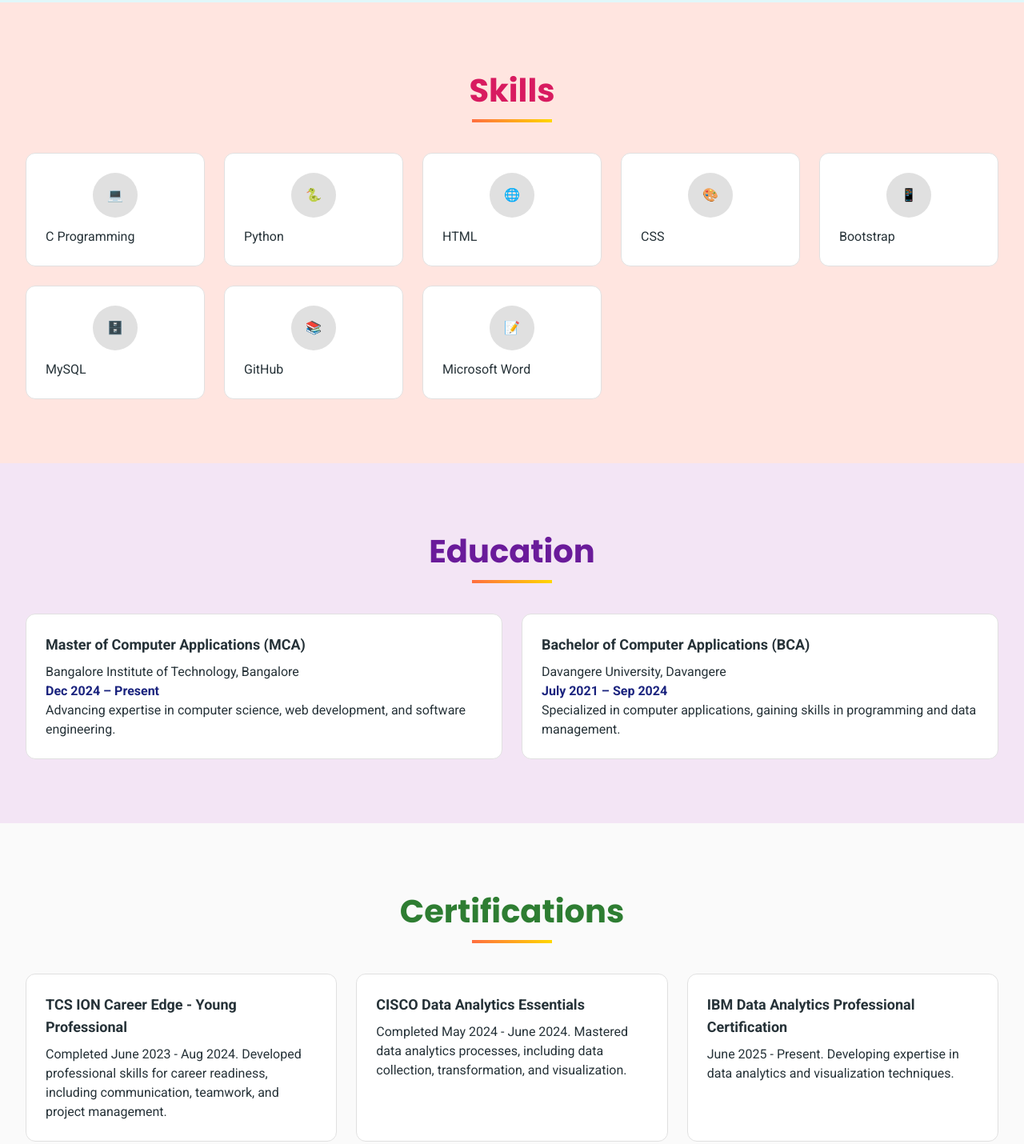
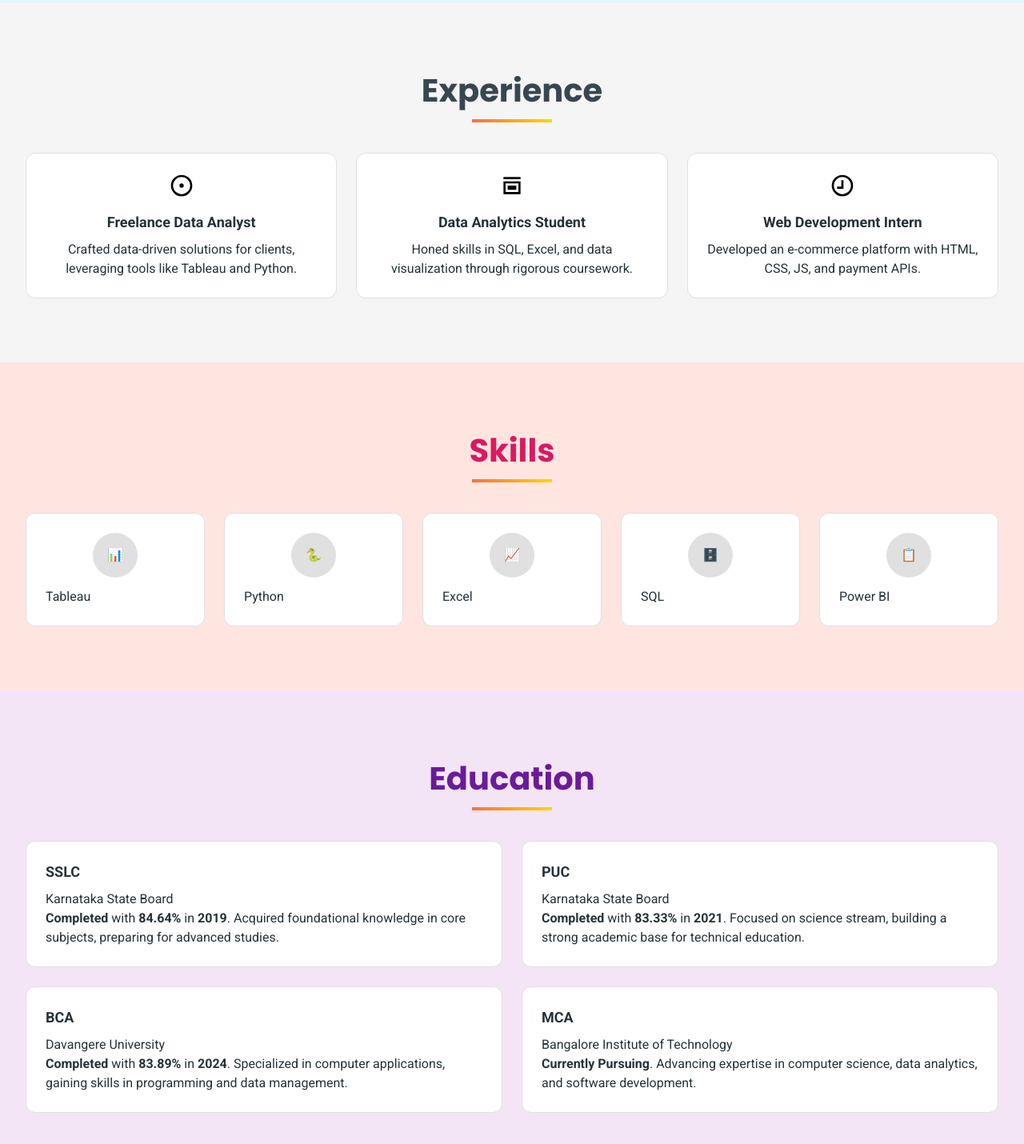
Before and after one commit to Gowthama-T/portfolio-website, a plain HTML site: page index.html in a window 1280 px wide. Shown: the part 1227-2657 px from the top of the page at 80% size. Drawn offline with nearby package versions, Linux system fonts and the light colour scheme.

Commit message:
Update index.html
commit18

```diff
--- a/index.html
+++ b/index.html
@@ -3,7 +3,7 @@
 <head>
   <meta charset="UTF-8">
   <meta name="viewport" content="width=device-width, initial-scale=1.0">
-  <title>Gowthama T - Portfolio</title>
+  <title>Gowthama T - Data Analyst Portfolio</title>
   <script src="https://cdn.tailwindcss.com"></script>
   <link href="https://fonts.googleapis.com/css2?family=Poppins:wght@300;500;700&family=Roboto:wght@400;700&display=swap" rel="stylesheet">
   <style>
@@ -56,13 +56,16 @@
   opacity: 0;
   animation: fadeInUp 0.6s ease-out forwards;
 }
+
 .education-card:hover {
   transform: translateY(-5px);
   box-shadow: 0 8px 16px rgba(0, 0, 0, 0.15);
 }
+
 .education-card strong {
   color: #1a237e;
 }
+
     /* Navbar */
     .navbar {
       background: #1a237e;
@@ -263,8 +266,9 @@
       transform: scale(1.02);
     }
     .postcard-header {
-      background: #1a237e;
-      color: #ffffff;
+      background: flex;
+      justify-content: #1a237e;
+      color: #2e4;
       padding: 1.5rem;
       text-align: center;
     }
@@ -288,6 +292,7 @@
     .contact-item:nth-child(2) { animation-delay: 0.2s; }
     .contact-item:nth-child(3) { animation-delay: 0.4s; }
     .contact-item:nth-child(4) { animation-delay: 0.6s; }
+    .contact-item:nth-child(5) { animation-delay: 0.8s; }
     .contact-item svg {
       width: 20px;
       height: 20px;
@@ -296,7 +301,7 @@
       transition: fill 0.3s ease, transform 0.3s ease;
     }
     .contact-item:hover svg {
-      fill: #ff6e40;
+      background: #ff6e40;
       transform: scale(1.2);
     }
     .contact-item a {
@@ -306,6 +311,7 @@
     }
     .contact-item a:hover {
       color: #ff6e40;
+    }
     }
     /* Footer */
     .footer {
@@ -345,6 +351,8 @@
     /* Section-Specific Styles */
     #about { background: #e0f7fa; }
     #about .section-title { color: #006451; }
+    #experience { background: #f5f5f5; }
+    #experience .section-title { color: #37474f; }
     #skills { background: #ffe5e0; }
     #skills .section-title { color: #d81b60; }
     #education { background: #f3e5f5; }
@@ -383,6 +391,7 @@
         <ul class="flex space-x-4">
           <li><a href="#home" class="nav-link">Home</a></li>
           <li><a href="#about" class="nav-link">About</a></li>
+          <li><a href="#experience" class="nav-link">Experience</a></li>
           <li><a href="#skills" class="nav-link">Skills</a></li>
           <li><a href="#education" class="nav-link">Education</a></li>
           <li><a href="#certifications" class="nav-link">Certifications</a></li>
@@ -390,7 +399,6 @@
           <li><a href="#contact" class="nav-link">Contact</a></li>
         </ul>
       </div>
-    </nav>
     </header>
 
   <main>
@@ -400,8 +408,8 @@
       <div class="logo" id="logo">GT</div>
       <div class="container mx-auto px-4 text-center home-content">
         <h1 class="text-5xl font-bold mb-4 font-poppins">Hi, I'm Gowthama T!</h1>
-        <p class="text-2xl mb-6">MCA Student & Web Developer</p>
-        <p class="text-lg mb-8">Building responsive and user-friendly web solutions</p>
+        <p class="text-2xl mb-6">Google Certified Business Intelligence & Data Analyst</p>
+        <p class="text-lg mb-8">Turning "UH-OH" into "AHA!" with data insights</p>
         <a href="#contact" class="px-6 py-3 rounded-full font-semibold">Get in Touch</a>
       </div>
       <div class="email-sidebar" id="emailSidebar">
@@ -411,7 +419,7 @@
         </a>
       </div>
       <div class="social-sidebar" id="socialSidebar">
-        <a href="https://github.com/Gowthama-T?tab=repositories" target="_blank">
+        <a href="https://github.com/Gowthama-T/portfolio-website" target="_blank">
           <svg xmlns="http://www.w3.org/2000/svg" viewBox="0 0 24 24"><path d="M12 .3a12 12 0 0 0-3.8 23.4c.6.1.8-.3.8-.6v-2.1c-3.3.7-4-1.1-4-1.1 0-.5-.2-1.9-.6-2.7.4-.1.9-1.3 0-1.3 0 0 .8-.1 1.7.6.5.2.9.5 1.3.8.4.2.9.4 1.3.4.6-.4 1.3-.9 2-1.2-.7-.7-1.7-.9-2.9-.9 0-.3.1-.7.3-1 .6-.6 1.8-.7 2.9-.4v-1.2c0-.2.1-.4.4-.5 1.3-.3 2.8-.3 4.3 0 .3.1.4.3.4.5v1.2c1.1-.3 2.3-.2 2.9.4.2.3.3.7.3 1-.7.3-1.4.5-2.9.9.7.3 1.3.8 2 1.2.4 0 .9-.2 1.3-.4.4-.3.8-.6 1.3-.8.9-.7 1.7-.6 1.7.6 0 .9-.5 1.3-.1 1.3-.4.8-.6 1.6-.6 2.7 0 1-.7 3.1 4 1.1v2.1c0 .3.2.7.8.6A12.13 12.13 0 0 0 12 .3z"/></svg>
         </a>
         <a href="https://linkedin.com/in/gowthama-t" target="_blank">
@@ -426,8 +434,32 @@
       <div class="container mx-auto px-4">
         <div class="card max-w-3xl mx-auto">
           <p class="text-lg text-center">
-            I'm Gowthama T, a motivated <b>MCA</b> graduate with foundational skills in<b> C programming, Python, and web development using HTML, CSS, and Bootstrap.</b> Experienced in working with<b>MySQL</b>  databases and version control using <b>GitHub</b>. Quick learner with strong adaptability and a passion for building responsive and user-friendly web solutions.
+            I'm Gowthama T, a passionate data analyst with a knack for uncovering insights that drive decisions. With expertise in business intelligence and data analytics, I specialize in transforming complex data into actionable strategies. My journey includes freelancing, academic excellence, and hands-on projects in web development and data visualization.
           </p>
+        </div>
+      </div>
+    </section>
+
+    <!-- Experience -->
+    <section id="experience" class="section">
+      <h2 class="section-title" style="color: #37474f;">Experience</h2>
+      <div class="container mx-auto px-4">
+        <div class="grid grid-cols-1 md:grid-cols-3 gap-6">
+          <div class="card">
+            <svg class="w-8 h-8 text-1a237e mb-4 mx-auto" xmlns="http://www.w3.org/2000/svg" viewBox="0 0 24 24"><path d="M12 2a10 10 0 1 0 10 10A10 10 0 0 0 12 2zm0 18a8 8 0 1 1 8-8 8 8 0 0 1-8 8zm0-10a2 2 0 1 0 2 2 2 2 0 0 0-2-2z"/></svg>
+            <h3 class="text-lg font-semibold mb-2 text-center">Freelance Data Analyst</h3>
+            <p class="text-center">Crafted data-driven solutions for clients, leveraging tools like Tableau and Python.</p>
+          </div>
+          <div class="card" style="animation-delay: 0.2s;">
+            <svg class="w-8 h-8 text-1a237e mb-4 mx-auto" xmlns="http://www.w3.org/2000/svg" viewBox="0 0 24 24"><path d="M4 4h16v2H4zm0 4h16v12H4zm2 2v8h12v-8zm2 2h8v4H8z"/></svg>
+            <h3 class="text-lg font-semibold mb-2 text-center">Data Analytics Student</h3>
+            <p class="text-center">Honed skills in SQL, Excel, and data visualization through rigorous coursework.</p>
+          </div>
+          <div class="card" style="animation-delay: 0.4s;">
+            <svg class="w-8 h-8 text-1a237e mb-4 mx-auto" xmlns="http://www.w3.org/2000/svg" viewBox="0 0 24 24"><path d="M12 2a10 10 0 1 0 10 10A10 10 0 0 0 12 2zm0 18a8 8 0 1 1 8-8 8 8 0 0 1-8 8zm1-13h-2v6H7v2h6z"/></svg>
+            <h3 class="text-lg font-semibold mb-2 text-center">Web Development Intern</h3>
+            <p class="text-center">Developed an e-commerce platform with HTML, CSS, JS, and payment APIs.</p>
+          </div>
         </div>
       </div>
     </section>
@@ -438,36 +470,24 @@
       <div class="container mx-auto px-4">
         <div class="grid grid-cols-2 md:grid-cols-3 lg:grid-cols-5 gap-6">
           <div class="tool-card">
-            <div class="tool-icon">💻</div>
-            <span class="tool-name">C Programming</span>
+            <div class="tool-icon">📊</div>
+            <span class="tool-name">Tableau</span>
           </div>
           <div class="tool-card" style="animation-delay: 0.2s;">
             <div class="tool-icon">🐍</div>
             <span class="tool-name">Python</span>
           </div>
           <div class="tool-card" style="animation-delay: 0.4s;">
-            <div class="tool-icon">🌐</div>
-            <span class="tool-name">HTML</span>
+            <div class="tool-icon">📈</div>
+            <span class="tool-name">Excel</span>
           </div>
           <div class="tool-card" style="animation-delay: 0.6s;">
-            <div class="tool-icon">🎨</div>
-            <span class="tool-name">CSS</span>
+            <div class="tool-icon">🗄️</div>
+            <span class="tool-name">SQL</span>
           </div>
           <div class="tool-card" style="animation-delay: 0.8s;">
-            <div class="tool-icon">📱</div>
-            <span class="tool-name">Bootstrap</span>
-          </div>
-          <div class="tool-card" style="animation-delay: 1s;">
-            <div class="tool-icon">🗄️</div>
-            <span class="tool-name">MySQL</span>
-          </div>
-          <div class="tool-card" style="animation-delay: 1.2s;">
-            <div class="tool-icon">📚</div>
-            <span class="tool-name">GitHub</span>
-          </div>
-          <div class="tool-card" style="animation-delay: 1.4s;">
-            <div class="tool-icon">📝</div>
-            <span class="tool-name">Microsoft Word</span>
+            <div class="tool-icon">📋</div>
+            <span class="tool-name">Power BI</span>
           </div>
         </div>
       </div>
@@ -478,18 +498,28 @@
   <h2 class="section-title" style="color: #6a1b9a;">Education</h2>
   <div class="container mx-auto px-4">
     <div class="grid grid-cols-1 md:grid-cols-2 gap-6">
-          <div class="education-card">
-            <h3 class="text-lg font-semibold mb-2">Master of Computer Applications (MCA)</h3>
-            <p>Bangalore Institute of Technology, Bangalore<br>
-              <strong>Dec 2024 – Present</strong><br>
-              Advancing expertise in computer science, web development, and software engineering.
+      <div class="card">
+        <h3 class="text-lg font-semibold mb-2">SSLC</h3>
+        <p>Karnataka State Board<br>
+          <strong>Completed</strong> with <strong>84.64%</strong> in <b>2019</b>. Acquired foundational knowledge in core subjects, preparing for advanced studies.
         </p>
       </div>
-          <div class="education-card" style="animation-delay: 0.2s;">
-            <h3 class="text-lg font-semibold mb-2">Bachelor of Computer Applications (BCA)</h3>
-            <p>Davangere University, Davangere<br>
-              <strong>July 2021 – Sep 2024</strong><br>
-              Specialized in computer applications, gaining skills in programming and data management.
+      <div class="card" style="animation-delay: 0.2s;">
+        <h3 class="text-lg font-semibold mb-2">PUC</h3>
+        <p>Karnataka State Board<br>
+          <strong>Completed</strong> with <strong>83.33%</strong> in <b>2021</b>. Focused on science stream, building a strong academic base for technical education.
+        </p>
+      </div>
+      <div class="card" style="animation-delay: 0.4s;">
+        <h3 class="text-lg font-semibold mb-2">BCA</h3>
+        <p>Davangere University<br>
+          <strong>Completed</strong> with <strong>83.89%</strong> in <b>2024</b>. Specialized in computer applications, gaining skills in programming and data management.
+        </p>
+      </div>
+      <div class="card" style="animation-delay: 0.6s;">
+        <h3 class="text-lg font-semibold mb-2">MCA</h3>
+        <p>Bangalore Institute of Technology<br>
+          <strong>Currently Pursuing</strong>. Advancing expertise in computer science, data analytics, and software development.
         </p>
       </div>
     </div>
@@ -502,59 +532,64 @@
       <div class="container mx-auto px-4">
         <div class="grid grid-cols-1 md:grid-cols-3 gap-6">
           <div class="card">
-            <h3 class="text-lg font-semibold mb-2">TCS ION Career Edge - Young Professional</h3>
-            <p>Completed June 2023 - Aug 2024. Developed professional skills for career readiness, including communication, teamwork, and project management.</p>
+            <h3 class="text-lg font-semibold mb-2">Cisco Data Analytics Essentials</h3>
+            <p>Completed August 15, 2023. Mastered data analytics processes, including data collection, transformation, and visualization using Excel, SQL, and Tableau. Built and shared a project portfolio.</p>
+            <a href="Gowthama_Cisco-1.pdf" download class="mt-4 inline-block bg-1a237e text-white px-4 py-2 rounded-full font-semibold text-sm hover:bg-ff6e40 transition-colors">Download Certificate</a>
           </div>
           <div class="card" style="animation-delay: 0.2s;">
-            <h3 class="text-lg font-semibold mb-2">CISCO Data Analytics Essentials</h3>
-            <p>Completed May 2024 - June 2024. Mastered data analytics processes, including data collection, transformation, and visualization.</p>
+            <h3 class="text-lg font-semibold mb-2">Google Data Analytics</h3>
+            <p>Currently Pursuing. Developing expertise in deriving actionable insights from complex datasets through advanced analytics techniques.</p>
           </div>
           <div class="card" style="animation-delay: 0.4s;">
-            <h3 class="text-lg font-semibold mb-2">IBM Data Analytics Professional Certification</h3>
-            <p>June 2025 - Present. Developing expertise in data analytics and visualization techniques.</p>
+            <h3 class="text-lg font-semibold mb-2">Professional Certifications</h3>
+            <p>Earned Cisco Data Analytics Essentials (2023) and actively pursuing Google Data Analytics to enhance professional skills in business intelligence and data-driven decision-making.</p>
           </div>
         </div>
       </div>
     </section>
 
     <!-- Projects -->
+<!-- Projects -->
 <section id="projects" class="section">
   <h2 class="section-title" style="color: #1565c0;">Projects</h2>
   <div class="container mx-auto px-4">
     <div class="grid grid-cols-1 md:grid-cols-2 gap-8">
+      <!-- Personal Portfolio Project -->
       <div class="project-card bg-white border border-gray-200 rounded-xl shadow-lg p-6 transition-all duration-300 ease-in-out hover:shadow-xl hover:-translate-y-2 opacity-0" style="animation: fadeInUp 0.6s ease-out forwards;">
         <div class="flex items-center mb-4">
           <svg class="w-10 h-10 text-[#1a237e] mr-3" xmlns="http://www.w3.org/2000/svg" viewBox="0 0 24 24">
             <path d="M3 3h18v18H3zm2 2v14h14V5zm2 2h10v10H7z"/>
           </svg>
-              <h3 class="text-xl font-semibold font-poppins text-[#1a237e]">E-Commerce Website Development</h3>
+          <h3 class="text-xl font-semibold font-poppins text-[#1a237e]">Personal Portfolio Website</h3>
         </div>
         <p class="text-gray-700 text-base leading-relaxed mb-4">
-              Designed and developed a static e-commerce website using HTML, CSS, and JavaScript. Created responsive web pages with product listings, shopping cart UI, and basic navigation. Focused on user interface design and improving the visual appeal for an engaging user experience.
+          Developed a responsive, modern portfolio website to professionally showcase skills, projects, and credentials. Utilized HTML, Tailwind CSS, and JavaScript for a sleek, user-friendly design with dynamic animations.
         </p>
         <div class="flex items-center justify-between mb-4">
-              <span class="text-sm text-gray-500 italic">Tech: HTML, CSS, JavaScript</span>
-              <a href="https://github.com/Gowthama-T?tab=repositories" target="_blank" class="inline-flex items-center bg-[#1a237e] text-white px-5 py-2 rounded-lg font-poppins font-semibold text-sm hover:bg-[#ff6e40] transition-all duration-300 shadow-md hover:shadow-lg">
-                <span>View Code</span>
+          <span class="text-sm text-gray-500 italic">Tech: HTML, Tailwind CSS, JavaScript</span>
+          <a href="https://gowthama-t.github.io/portfolio-website/index.html" target="_blank" class="inline-flex items-center bg-[#1a237e] text-white px-5 py-2 rounded-lg font-poppins font-semibold text-sm hover:bg-[#ff6e40] transition-all duration-300 shadow-md hover:shadow-lg">
+            <span>View Live</span>
             <svg class="w-4 h-4 ml-2" xmlns="http://www.w3.org/2000/svg" viewBox="0 0 24 24" fill="currentColor">
               <path d="M12 2a10 10 0 1 0 10 10A10 10 0 0 0 12 2zm0 18a8 8 0 1 1 8-8 8 8 0 0 1-8 8zm-1-13h2v4h4v2h-6z"/>
             </svg>
           </a>
         </div>
       </div>
+
+      <!-- Customer Segmentation Project -->
       <div class="project-card bg-white border border-gray-200 rounded-xl shadow-lg p-6 transition-all duration-300 ease-in-out hover:shadow-xl hover:-translate-y-2 opacity-0" style="animation: fadeInUp 0.6s ease-out 0.2s forwards;">
         <div class="flex items-center mb-4">
           <svg class="w-10 h-10 text-[#1a237e] mr-3" xmlns="http://www.w3.org/2000/svg" viewBox="0 0 24 24">
             <path d="M12 2a10 10 0 1 0 10 10A10 10 0 0 0 12 2zm0 18a8 8 0 1 1 8-8 8 8 0 0 1-8 8zm-2-12h4v8h-4z"/>
           </svg>
-              <h3 class="text-xl font-semibold font-poppins text-[#1a237e]">Personal Portfolio Development</h3>
+          <h3 class="text-xl font-semibold font-poppins text-[#1a237e]">Customer Segmentation Analysis</h3>
         </div>
         <p class="text-gray-700 text-base leading-relaxed mb-4">
-              Developed a responsive personal portfolio website using HTML5, Tailwind CSS, and JavaScript to showcase projects and certifications. Implemented smooth animations and interactive UI elements to enhance user engagement across devices.
+          Engineered a data-driven solution to segment mall customers by age, income, and spending score using K-Means clustering in Python, with interactive Tableau dashboards to inform strategic marketing decisions.
         </p>
         <div class="flex items-center justify-between mb-4">
-              <span class="text-sm text-gray-500 italic">Tech: HTML5, Tailwind CSS, JavaScript</span>
-              <a href="https://github.com/Gowthama-T?tab=repositories" target="_blank" class="inline-flex items-center bg-[#1a237e] text-white px-5 py-2 rounded-lg font-poppins font-semibold text-sm hover:bg-[#ff6e40] transition-all duration-300 shadow-md hover:shadow-lg">
+          <span class="text-sm text-gray-500 italic">Tech: Python, Tableau, Seaborn</span>
+          <a href="https://github.com/Gowthama-T/portfolio-website" target="_blank" class="inline-flex items-center bg-[#1a237e] text-white px-5 py-2 rounded-lg font-poppins font-semibold text-sm hover:bg-[#ff6e40] transition-all duration-300 shadow-md hover:shadow-lg">
             <span>View Code</span>
             <svg class="w-4 h-4 ml-2" xmlns="http://www.w3.org/2000/svg" viewBox="0 0 24 24" fill="currentColor">
               <path d="M12 2a10 10 0 1 0 10 10A10 10 0 0 0 12 2zm0 18a8 8 0 1 1 8-8 8 8 0 0 1-8 8zm-1-13h2v4h4v2h-6z"/>
@@ -563,8 +598,9 @@
         </div>
       </div>
     </div>
+
     <div class="text-center mt-10">
-          <a href="https://github.com/Gowthama-T?tab=repositories" class="bg-[#1a237e] text-white px-8 py-3 rounded-full font-semibold font-poppins text-lg hover:bg-[#ff6e40] transition-colors duration-300 shadow-md hover:shadow-lg">
+      <a href="https://github.com/Gowthama-T/portfolio-website" class="bg-[#1a237e] text-white px-8 py-3 rounded-full font-semibold font-poppins text-lg hover:bg-[#ff6e40] transition-colors duration-300 shadow-md hover:shadow-lg">
         Explore More Projects!
       </a>
     </div>
@@ -582,11 +618,15 @@
           <div class="postcard-body">
             <div class="contact-item">
               <svg xmlns="http://www.w3.org/2000/svg" viewBox="0 0 24 24"><path d="M12 2C8.13 2 5 5.13 5 9c0 5.25 7 13 7 13s7-7.75 7-13c0-3.87-3.13-7-7-7zm0 9.5c-1.38 0-2.5-1.12-2.5-2.5s1.12-2.5 2.5-2.5 2.5 1.12 2.5 2.5-1.12 2.5-2.5 2.5z"/></svg>
-              <span><strong>Location:</strong> Bangalore, India</span>
+              <span><strong>Location:</strong>Bangalore, India</span>
             </div>
             <div class="contact-item">
               <svg xmlns="http://www.w3.org/2000/svg" viewBox="0 0 24 24"><path d="M20 4H4c-1.1 0-1.99.9-1.99 2L2 18c0 1.1.9 2 2 2h16c1.1 0 2-.9 2-2V6c0-1.1-.9-2-2-2zm0 4l-8 5-8-5V6l8 5 8-5v2z"/></svg>
               <span><strong>Email:</strong> gowthamat634@gmail.com</span>
+            </div>
+            <div class="contact-item">
+              <svg xmlns="http://www.w3.org/2000/svg" viewBox="0 0 24 24"><path d="M19 3h-4.18C14.4 1.84 13.3 1 12 1c-1.3 0-2.4.84-2.82 2H5c-1.1 0-2 .9-2 2v14c0 1.1.9 2 2 2h14c1.1 0 2-.9 2-2V5c0-1.1-.9-2-2-2zm-7 0c.55 0 1 .45 1 1s-.45 1-1 1-1-.45-1-1 .45-1 1-1zm7 16H5V5h14v14z"/></svg>
+              <span><strong>Phone:</strong> +91 9164893804</span>
             </div>
             <div class="contact-item">
               <svg xmlns="http://www.w3.org/2000/svg" viewBox="0 0 24 24"><path d="M19 3a2 2 0 0 1 2 2v14a2 2 0 0 1-2 2H5a2 2 0 0 1-2-2V5a2 2 0 0 1 2-2h14m-.5 15.5v-5.3a3.26 3.26 0 0 0-3.26-3.26c-.85 0-1.84.52-2.32 1.3v-1.11h-2.79v8.37h2.79v-4.93c0-.77.62-1.4 1.39-1.4a1.4 1.4 0 0 1 1.4 1.4v4.93h2.79M6.88 8.56a1.68 1.68 0 0 0 1.68-1.68c0-.93-.75-1.69-1.68-1.69a1.69 1.69 0 0 0-1.69 1.69c0 .93.76 1.68 1.69 1.68m1.39 9.94v-8.37H5.5v8.37h2.79z"/></svg>
@@ -594,7 +634,7 @@
             </div>
             <div class="contact-item">
               <svg xmlns="http://www.w3.org/2000/svg" viewBox="0 0 24 24"><path d="M12 .3a12 12 0 0 0-3.8 23.4c.6.1.8-.3.8-.6v-2.1c-3.3.7-4-1.1-4-1.1 0-.5-.2-1.9-.6-2.7.4-.1.9-1.3 0-1.3 0 0 .8-.1 1.7.6.5.2.9.5 1.3.8.4.2.9.4 1.3.4.6-.4 1.3-.9 2-1.2-.7-.7-1.7-.9-2.9-.9 0-.3.1-.7.3-1 .6-.6 1.8-.7 2.9-.4v-1.2c0-.2.1-.4.4-.5 1.3-.3 2.8-.3 4.3 0 .3.1.4.3.4.5v1.2c1.1-.3 2.3-.2 2.9.4.2.3.3.7.3 1-.7.3-1.4.5-2.9.9.7.3 1.3.8 2 1.2.4 0 .9-.2 1.3-.4.4-.3.8-.6 1.3-.8.9-.7 1.7-.6 1.7.6 0 .9-.5 1.3-.1 1.3-.4.8-.6 1.6-.6 2.7 0 1-.7 3.1 4 1.1v2.1c0 .3.2.7.8.6A12.13 12.13 0 0 0 12 .3z"/></svg>
-              <span><strong>GitHub:</strong> <a href="https://github.com/Gowthama-T?tab=repositories">Explore More Projects!</a></span>
+              <span><strong>GitHub:</strong> <a href="https://github.com/Gowthama-T/portfolio-website">Explore More Projects!</a></span>
             </div>
           </div>
         </div>
@@ -612,6 +652,7 @@
     </p>
   </div>
 </footer>
+
 
   <script>
     // Smooth scrolling
```
Lines whose indentation alone changed are shown as unchanged.
